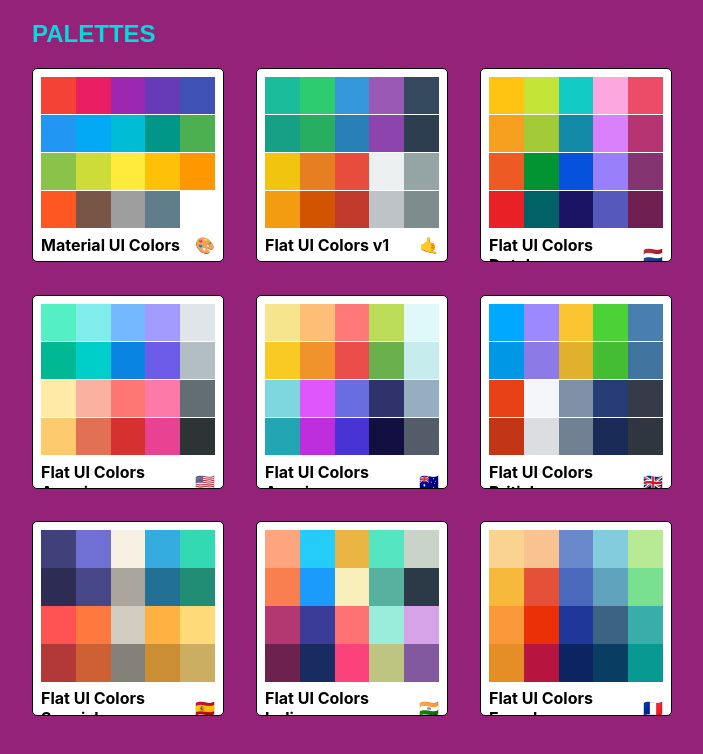
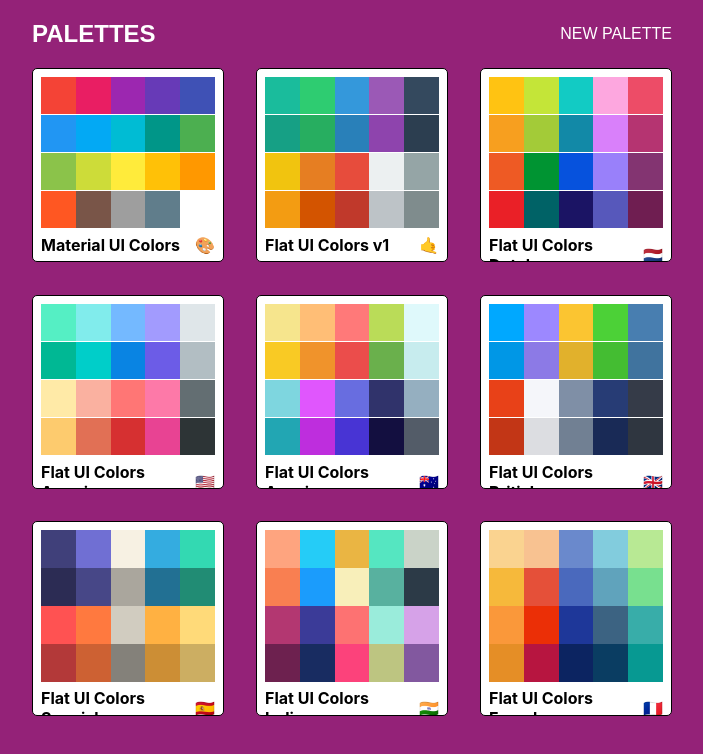
Before and after one commit to orjon/react_palettes, a React (Create React App) app: page / in a window 1280 px wide. Shown: the top 754 px of the page, without its empty margins (288-991 px from the left). Built offline with nearby package versions, Linux system fonts and the light colour scheme; a web font is replaced by a local one.

Commit message:
New palette route and link

```diff
--- a/src/App.js
+++ b/src/App.js
@@ -4,6 +4,7 @@
 import seedPalettes from './seedPalettes';
 import {generatePalette} from './colorHelpers';
 import PaletteList from './PaletteList';
+import PaletteNew from './PaletteNew';
 import SingleColorPalette from './SingleColorPalette';
 
 class App extends Component {
@@ -15,6 +16,11 @@
   render(){
     return (
       <Switch>
+        <Route
+          exact
+          path='/palette/new'
+          render={() => <PaletteNew />}
+        />
         <Route
           exact
           path='/'
--- a/src/PaletteList.js
+++ b/src/PaletteList.js
@@ -1,5 +1,6 @@
 import React, { Component } from 'react';
 import MiniPalette from './MiniPalette';
+import { Link } from 'react-router-dom';
 import { withStyles } from '@material-ui/styles';
 
 const styles = {
@@ -22,7 +23,13 @@
     justifyContent: 'space-between',
     color: 'rgb(0, 221, 221)',
     fontFamily: 'Gotu, sans-serif',
-    textTransform: 'uppercase'
+    textTransform: 'uppercase',
+    alignItems: 'center',
+    color: 'white',
+    '& a': {
+      color: 'white',
+      textDecoration: 'none'
+    }
   },
 
   palettes: {
@@ -47,6 +54,7 @@
         <div className={classes.container}>
           <nav className={classes.nav}>
             <h1>Palettes</h1>
+            <Link to='/palette/new'>New Palette</Link>
           </nav>
           <div className={classes.palettes}>
             {palettes.map(palette => (
--- /dev/null
+++ b/src/PaletteNew.js
@@ -0,0 +1,11 @@
+import React, { Component } from 'react';
+
+class PaletteForm extends Component {
+  render() {
+    return(
+      <h1>New Pallette</h1>
+    )
+  }
+}
+
+export default PaletteForm;
```
